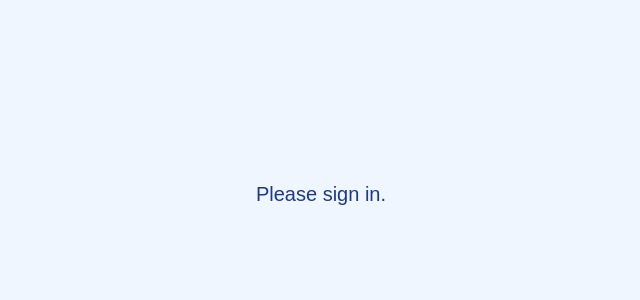
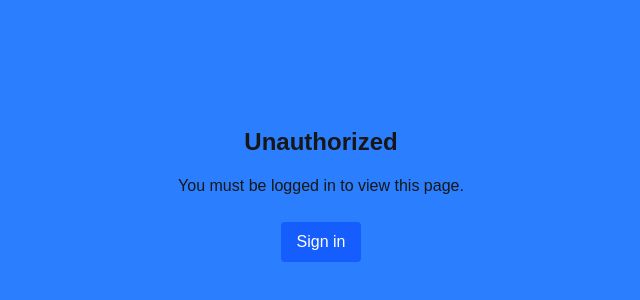
Before and after one commit to Etm571/dagensverb, a Next.js app: page /admin in a window 1280 px wide. Shown: the part 206-506 px from the top of the page, without its empty margins (319-959 px from the left). Built offline with nearby package versions, Linux system fonts and the light colour scheme; no server answers.

Commit message:
Refactor FAQ and verb components to improve structure; implement session handling and unauthorized access management.

```diff
--- a/src/app/admin/faq/page.tsx
+++ b/src/app/admin/faq/page.tsx
@@ -1,9 +1,18 @@
+import { getServerSession } from 'next-auth';
+import { authOptions } from "@/../auth.config";
+import ClientHome from './client';
+import Unauthorized from '../unauthorized';
+
 export const metadata = {
-  title: 'Dagens Verb - FAQs',
-};
+    title: 'Dagens Verb - Verb',
+  };
 
-import ClientHome from './clientPage';
+export default async function Page() {
+  const session = await getServerSession(authOptions);
 
-export default function Page() {
+  if (!session) {
+    return <Unauthorized />
+  }
+
   return <ClientHome />;
 }
--- a/src/app/admin/page.tsx
+++ b/src/app/admin/page.tsx
@@ -1,5 +1,6 @@
 import { getServerSession } from "next-auth";
 import { authOptions } from "../../../auth.config";
+import Unauthorized from "./unauthorized";
 
 export const metadata = {
   title: "Dagens Verb - Admin",
@@ -9,11 +10,7 @@ export default async function AdminMainPage() {
   const session = await getServerSession(authOptions);
 
   if (!session) {
-    return (
-      <div className="flex items-center justify-center h-screen bg-blue-50">
-        <h2 className="text-xl text-blue-900">Please sign in.</h2>
-      </div>
-    );
+    return <Unauthorized />;
   }
 
   return (
--- /dev/null
+++ b/src/app/admin/unauthorized.tsx
@@ -0,0 +1,12 @@
+export default async function Unauthorized() {
+  return (
+    <div className="flex flex-col items-center justify-center h-screen bg-blue-500">
+      <h1 className="text-2xl font-bold">Unauthorized</h1>
+      <p className="mt-4">You must be logged in to view this page.</p>
+
+      <button className="mt-6 px-4 py-2 bg-blue-600 text-white rounded">
+        <a href="/login">Sign in</a>
+      </button>
+    </div>
+  );
+}
--- /dev/null
+++ b/src/app/admin/verbs/client.tsx
@@ -0,0 +1,60 @@
+'use client'
+
+import { useEffect, useState } from 'react'
+
+type Verb = {
+  id: number
+  name: string
+  date: string
+}
+
+type VerbResponse = {
+  oldVerbs: Verb[]
+  upcomingVerbs: Verb[]
+}
+
+export default function VerbList() {
+  const [oldVerbs, setOldVerbs] = useState<Verb[]>([])
+  const [upcomingVerbs, setUpcomingVerbs] = useState<Verb[]>([])
+
+  useEffect(() => {
+    const fetchVerbs = async () => {
+      const response = await fetch('/api/admin/verb')
+      const data: VerbResponse = await response.json()
+      setOldVerbs(data.oldVerbs)
+      setUpcomingVerbs(data.upcomingVerbs)
+    }
+
+    fetchVerbs()
+  }, [])
+
+  return (
+    <div className="min-h-screen bg-gradient-to-b from-blue-600 to-blue-400 py-10 px-4 text-white">
+      <div className="max-w-3xl mx-auto grid gap-10 md:grid-cols-2">
+        <div>
+          <h2 className="text-2xl font-bold mb-4 border-b border-white pb-2">Gamla verb</h2>
+          <ul className="bg-white/10 rounded-lg p-4 space-y-2">
+            {oldVerbs.map((verb) => (
+              <li key={verb.id} className="bg-white/20 p-2 rounded shadow-sm">
+                <div className="font-semibold">{verb.name}</div>
+                <div className="text-sm opacity-80">Visades: {verb.date}</div>
+              </li>
+            ))}
+          </ul>
+        </div>
+
+        <div>
+          <h2 className="text-2xl font-bold mb-4 border-b border-white pb-2">Kommande verb</h2>
+          <ul className="bg-white/10 rounded-lg p-4 space-y-2">
+            {upcomingVerbs.map((verb) => (
+              <li key={verb.id} className="bg-white/20 p-2 rounded shadow-sm">
+                <div className="font-semibold">{verb.name}</div>
+                <div className="text-sm opacity-80">Tillagd: {verb.date}</div>
+              </li>
+            ))}
+          </ul>
+        </div>
+      </div>
+    </div>
+  )
+}
--- a/src/app/admin/verbs/page.tsx
+++ b/src/app/admin/verbs/page.tsx
@@ -1,60 +1,19 @@
-'use client'
+import { getServerSession } from 'next-auth';
+import { authOptions } from "@/../auth.config";
+import ClientHome from './client';
+import Unauthorized from '../unauthorized';
 
-import { useEffect, useState } from 'react'
 
-type Verb = {
-  id: number
-  name: string
-  date: string
+export const metadata = {
+    title: 'Dagens Verb - Verb',
+  };
+
+export default async function Page() {
+  const session = await getServerSession(authOptions);
+
+  if (!session) {
+    return <Unauthorized />
+  }
+
+  return <ClientHome />;
 }
-
-type VerbResponse = {
-  oldVerbs: Verb[]
-  upcomingVerbs: Verb[]
-}
-
-export default function VerbList() {
-  const [oldVerbs, setOldVerbs] = useState<Verb[]>([])
-  const [upcomingVerbs, setUpcomingVerbs] = useState<Verb[]>([])
-
-  useEffect(() => {
-    const fetchVerbs = async () => {
-      const response = await fetch('/api/admin/verb')
-      const data: VerbResponse = await response.json()
-      setOldVerbs(data.oldVerbs)
-      setUpcomingVerbs(data.upcomingVerbs)
-    }
-
-    fetchVerbs()
-  }, [])
-
-  return (
-    <div className="min-h-screen bg-gradient-to-b from-blue-600 to-blue-400 py-10 px-4 text-white">
-      <div className="max-w-3xl mx-auto grid gap-10 md:grid-cols-2">
-        <div>
-          <h2 className="text-2xl font-bold mb-4 border-b border-white pb-2">Gamla verb</h2>
-          <ul className="bg-white/10 rounded-lg p-4 space-y-2">
-            {oldVerbs.map((verb) => (
-              <li key={verb.id} className="bg-white/20 p-2 rounded shadow-sm">
-                <div className="font-semibold">{verb.name}</div>
-                <div className="text-sm opacity-80">Visades: {verb.date}</div>
-              </li>
-            ))}
-          </ul>
-        </div>
-
-        <div>
-          <h2 className="text-2xl font-bold mb-4 border-b border-white pb-2">Kommande verb</h2>
-          <ul className="bg-white/10 rounded-lg p-4 space-y-2">
-            {upcomingVerbs.map((verb) => (
-              <li key={verb.id} className="bg-white/20 p-2 rounded shadow-sm">
-                <div className="font-semibold">{verb.name}</div>
-                <div className="text-sm opacity-80">Tillagd: {verb.date}</div>
-              </li>
-            ))}
-          </ul>
-        </div>
-      </div>
-    </div>
-  )
-}
```
Also changed, not shown: src/app/admin/faq/client.tsx (renamed from src/app/admin/faq/clientPage.tsx).
